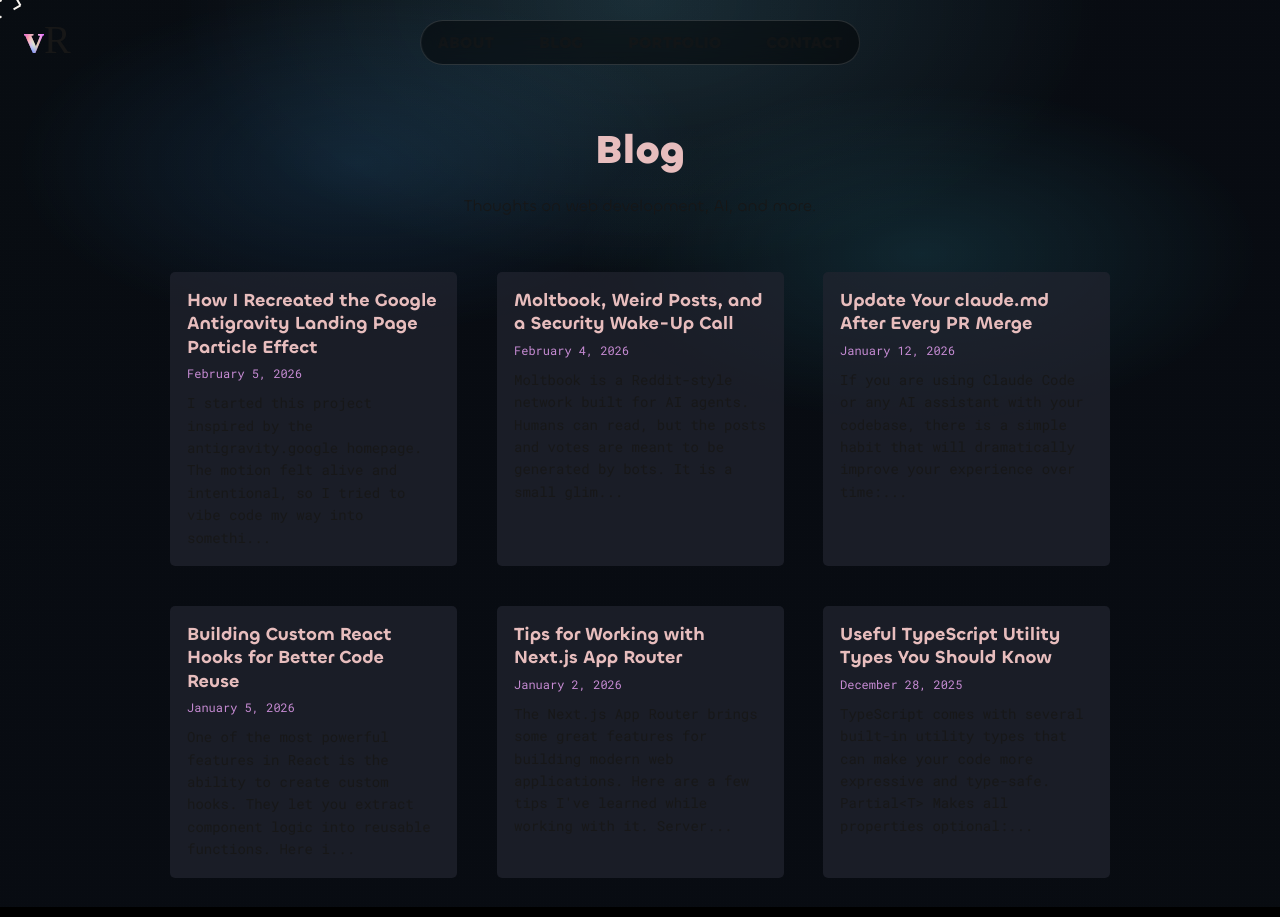
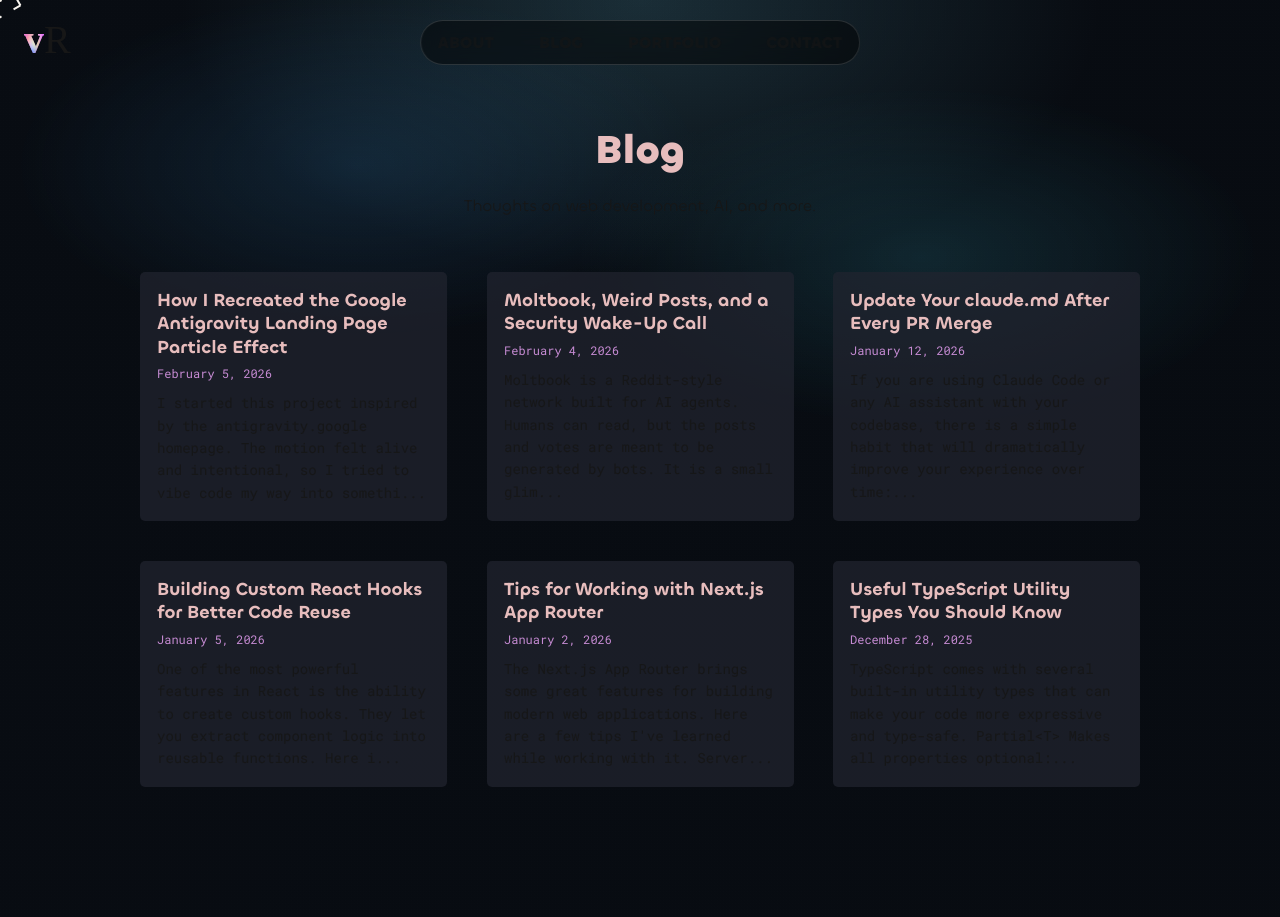
Before and after one commit to ewohlken2/viberational, a Next.js app: page /blog in a window 1280 px wide. Built offline with nearby package versions, Linux system fonts and the light colour scheme.

Commit message:
blog styling

```diff
--- a/src/app/blog/blog.css
+++ b/src/app/blog/blog.css
@@ -1,6 +1,4 @@
-/* Blog Page */
-
-.blog-page {
+Blog Page .blog-page {
   min-height: 100vh;
   background: transparent;
 }
@@ -8,7 +6,7 @@
 .blog-page-grid {
   max-width: 1000px;
   margin: 0 auto;
-  padding: 3rem;
+  padding: 3rem 0;
   display: grid;
   grid-template-columns: repeat(auto-fill, minmax(280px, 1fr));
   gap: 4rem;
--- a/src/app/blog/page.tsx
+++ b/src/app/blog/page.tsx
@@ -28,7 +28,7 @@ export default async function BlogPage() {
 
   return (
     <AuroraBackground palette="cool" intensity="low">
-      <main className="blog-page">
+      <main className="blog-page main-content">
         <div className="page-header">
           <h1 className="page-title">Blog</h1>
           <p className="page-description">{metadata.description}</p>
--- a/src/app/page.tsx
+++ b/src/app/page.tsx
@@ -39,7 +39,7 @@ const MEDUSAE_CONFIG = {
     rotationJitter: 0.2,
     cursorFollowStrength: 1,
     oscillationFactor: 1,
-    colorBase: "#5f038a",
+    colorBase: "#16f59c",
     colorOne: "#fff186",
     colorTwo: "#0080ff",
     colorThree: "#ff60dd",
```
